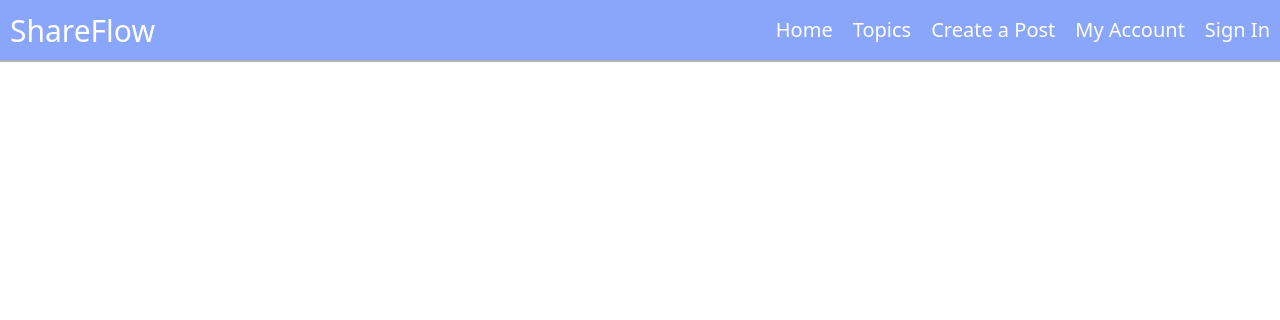
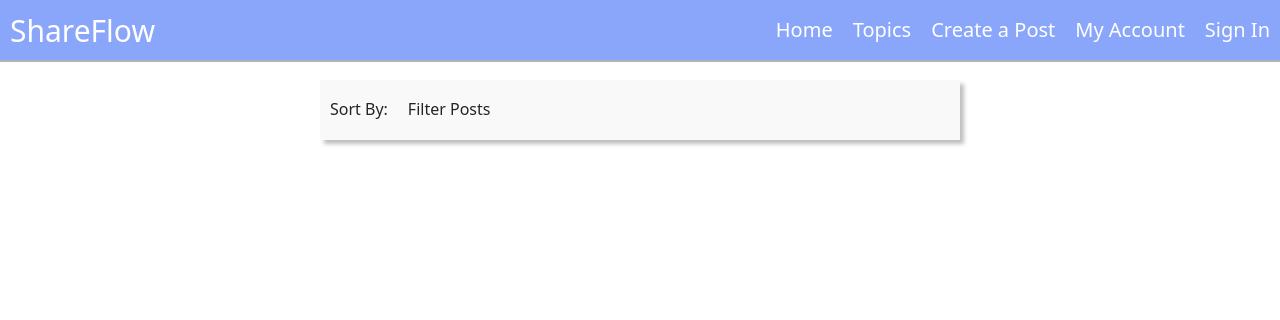
Before and after one commit to zackgithuboriginal/shareflow-milestone-project-3, a Flask app: page / in a window 1280 px wide. Shown: the top 320 px of the page. Run offline with Flask 2, Linux system fonts and the light colour scheme; data that the repository does not hold is empty; some libraries are stand-ins or nearby versions.

Commit message:
Added filter control elements

```diff
--- a/static/css/style.css
+++ b/static/css/style.css
@@ -59,6 +59,26 @@ button.navbar-toggler {
 /* Post Styling */
 .post-details {
     margin-left: 1rem;
+}
+
+.filter-options {
+    height: 6rem;
+    display: flex;
+    background-color: rgba(245, 244, 244, .5);
+    box-shadow: .4rem .4rem .4rem rgba(0, 0, 0, .25);
+    flex-direction: row;
+    margin-bottom: 8rem;
+    margin-right: auto;
+    margin-left: auto;
+}
+
+.filter-control {
+    display: flex;
+    padding: 1rem;
+    margin: 0;
+    margin-top: auto;
+    margin-bottom: auto;
+    font-size: 1.6rem;
 }
 
 .sidebar {
@@ -179,4 +199,14 @@ button.navbar-toggler {
     .post-card {
         max-width: 80vw;
     }
+
+    .filter-options {
+        max-width: 80vw;
+    }
 }
+
+@media (min-width: 1140px) {
+    .filter-options {
+        max-width: 50vw;
+    }
+}
--- a/templates/posts.html
+++ b/templates/posts.html
@@ -2,10 +2,13 @@
 {% block content %}
 
 <section class="main-container">
+    <div class="filter-options">
+        <h3 class="filter-control">Sort By:</h3>
+        <h3 class="filter-control">Filter Posts</h3>
+    </div>
     {% if posts|length > 0 %}
         {% for post in posts %}
-        <div class="col-12 col-xl-6">
-            <div class="post-card card">
+            <div class="col-12 col-xl-6 post-card card">
                 <div class="card-body row">
                     <div class="col-12 col-md-2 {{ post.topic_name }}-sidebar sidebar">
                         <div class="post-votes row">
@@ -26,7 +29,6 @@
                     </div>
                 </div>
             </div>
-        </div>
         {% endfor %}
     {% endif %}
 </section>
```
